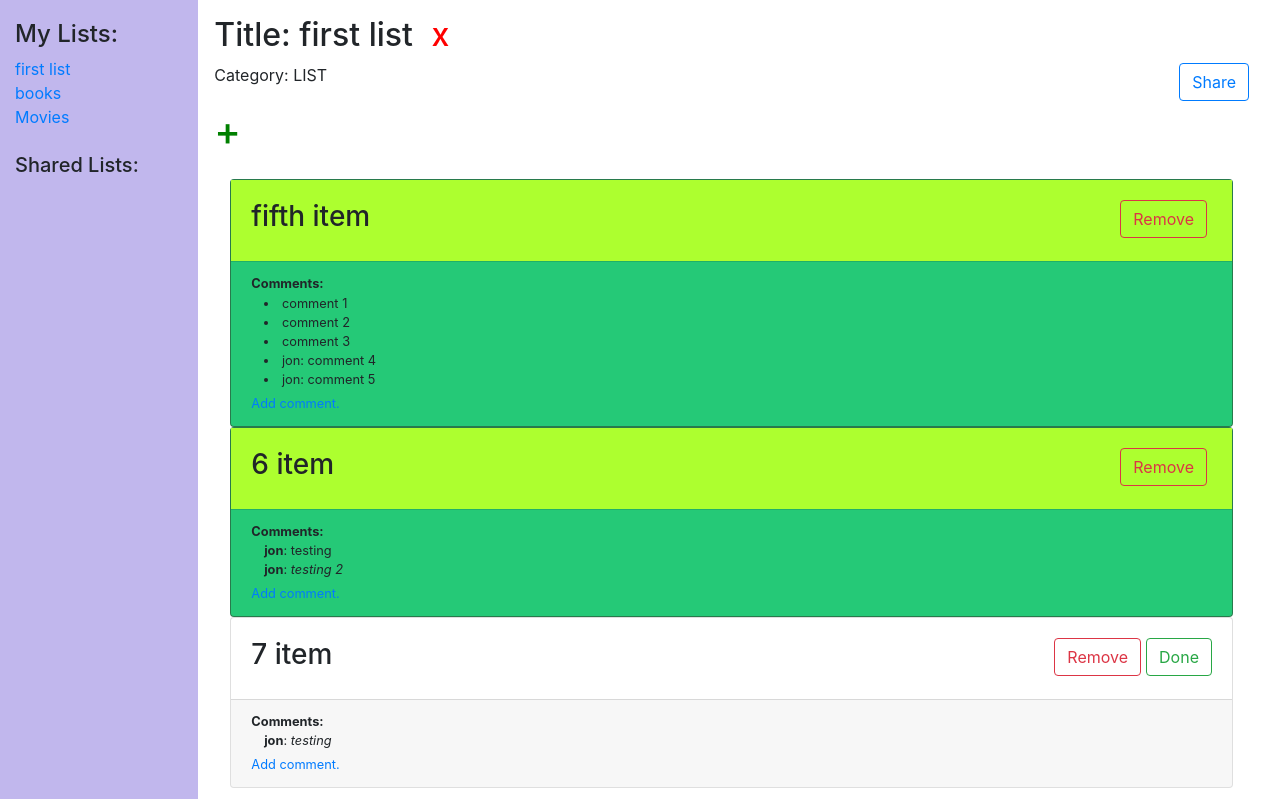
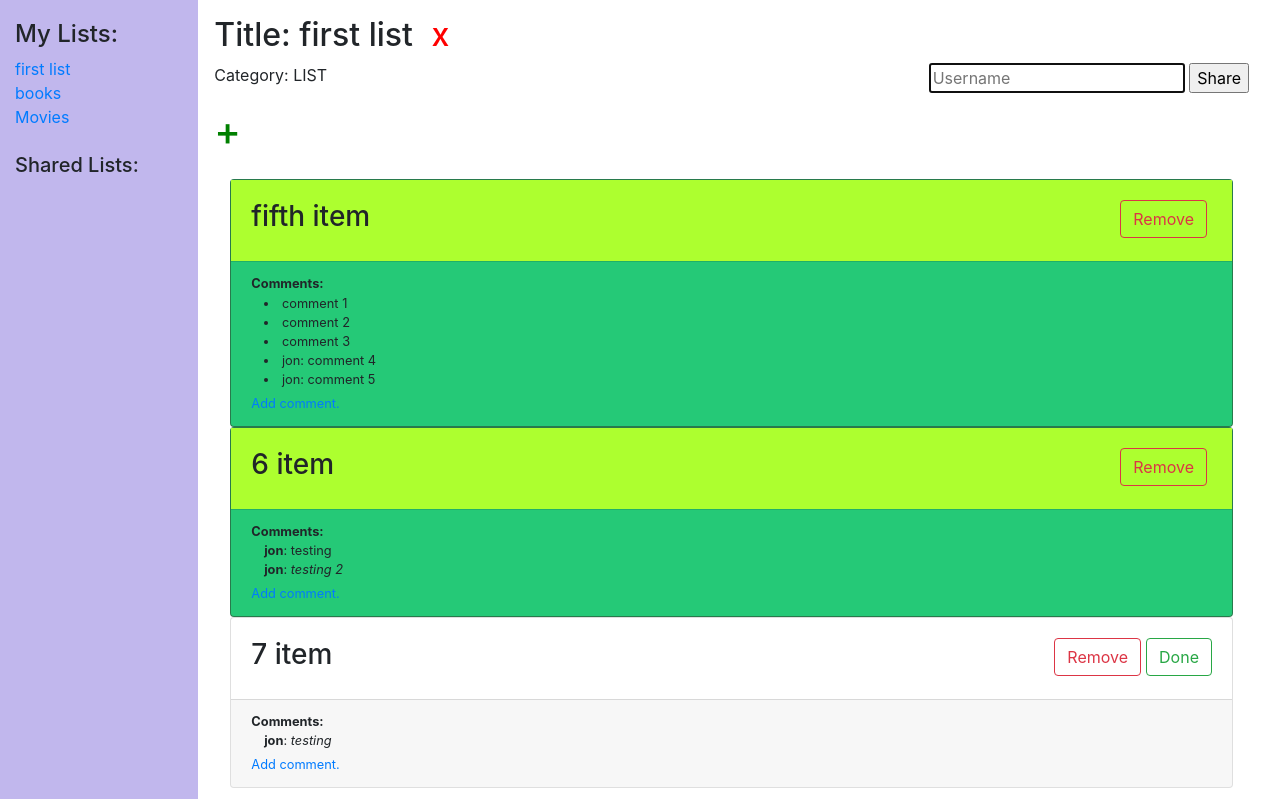
Before and after one commit to meirf57/CS50web-MyProjects, a Django app: page /mylist/1 in a window 1280 px wide. Shown: the part 72-871 px from the top of the page. Run offline with Django 3.2, Linux system fonts and the light colour scheme; a user stored in the database is signed in; data comes from the database, SQL or seed files in the repository; data that the repository does not hold is empty; some libraries are stand-ins or nearby versions.

Commit message:
added form to html for share

```diff
--- a/finalWeb/packList/templates/packList/my_list.html
+++ b/finalWeb/packList/templates/packList/my_list.html
@@ -18,7 +18,11 @@
     </h2>
     Category: {{mlist.category}}
 
-    <button class="btn btn-outline-primary float-right">Share</button>
+    <form onsubmit="share(`{{mlist.id}}`);" style="float: right;">
+        {% csrf_token %}
+        <input type="text" placeholder="Username" id="share-{{mlist.id}}" autofocus>
+        <input type="submit" value="Share">
+    </form>
 
     <a href="javascript:add_form()" id="add-form" style="color:green; text-decoration:none; display: block;"><h1>+</h1></a>
 
```
